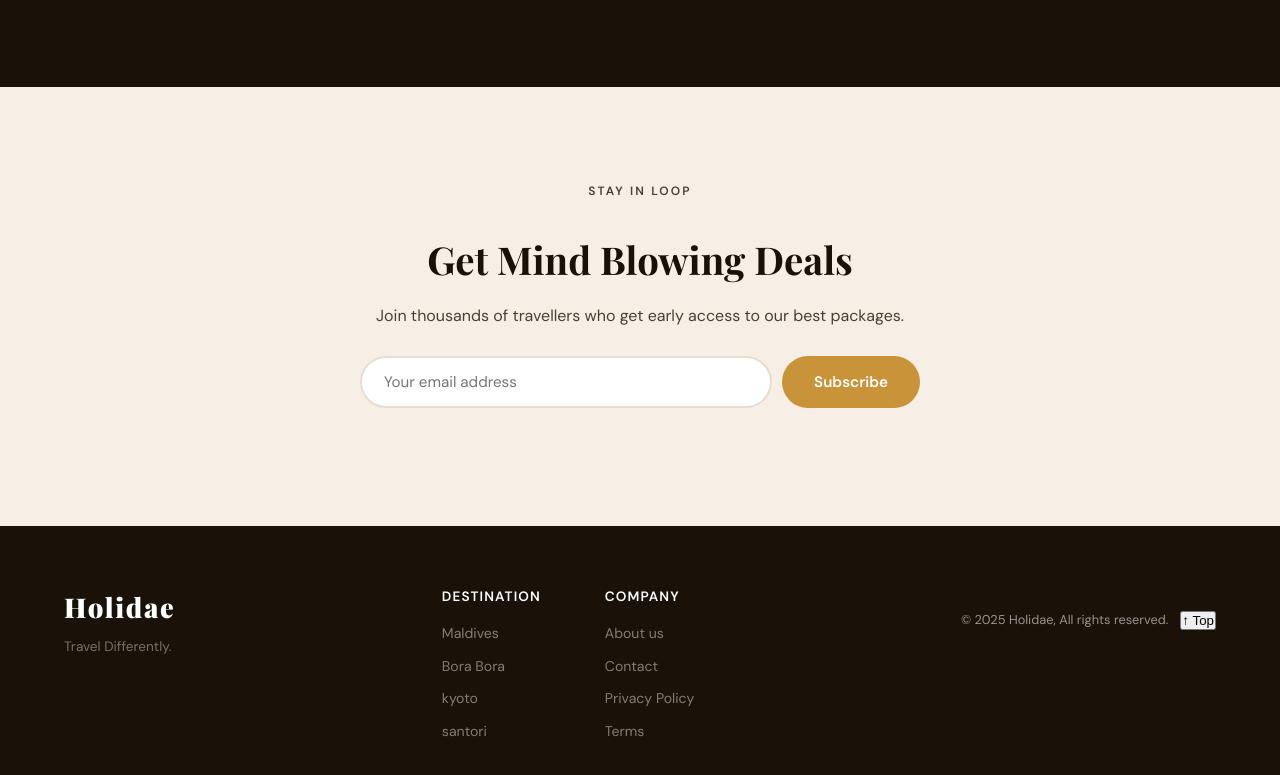
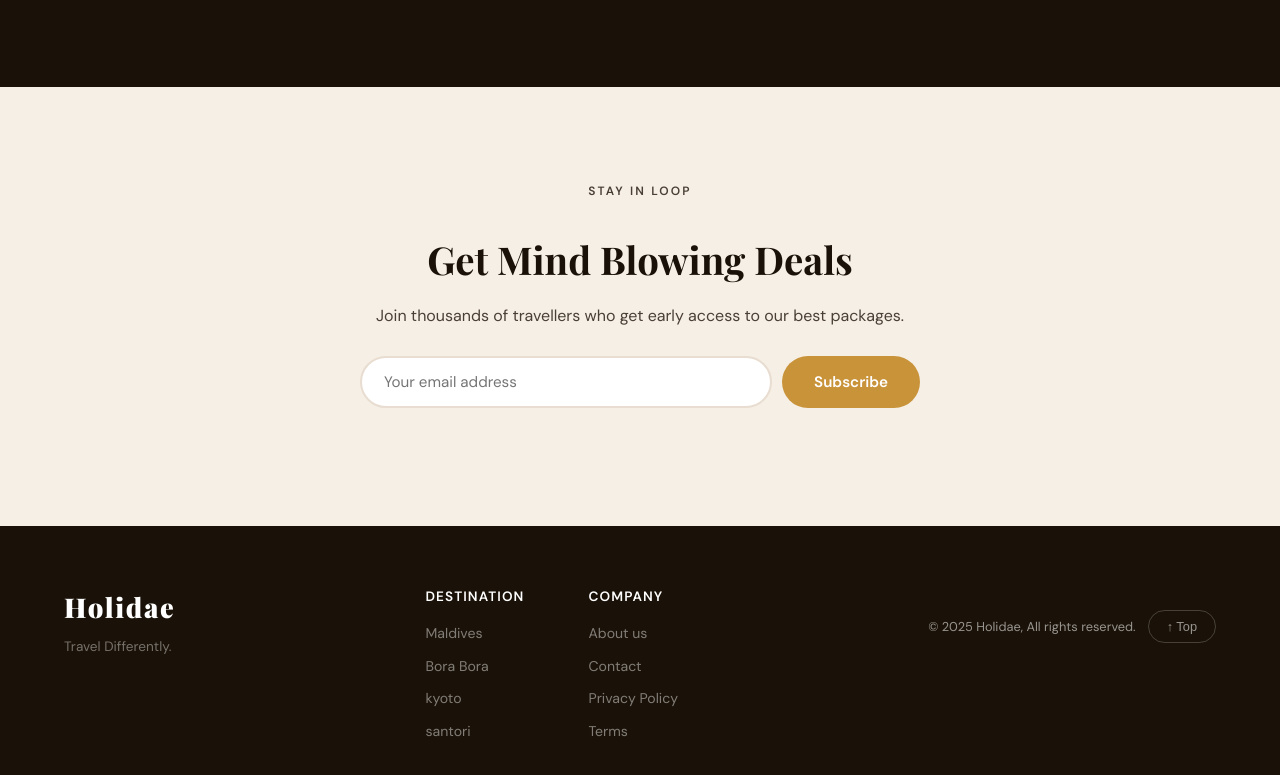
Before and after one commit to mankillw0-alt/S2--Web-Dev-Project--60-, a plain HTML site: page index.html in a window 1280 px wide. Shown: the part 3945-4720 px from the top of the page. Drawn offline with nearby package versions, Linux system fonts and the light colour scheme; a web font is replaced by a local one.

Commit message:
Update style.css

```diff
--- a/style.css
+++ b/style.css
@@ -625,3 +625,15 @@
 .footer-col a { font-size: 0.88rem; color: rgba(255,255,255,0.45); transition: color var(--transition); }
 .footer-col a:hover { color: var(--gold-light); }
 .footer-bottom { display:flex; justify-content:space-between; align-items:center; padding-top:24px; font-size:0.8rem; flex-wrap:wrap; gap:12px; }
+
+/*Back-top button*/
+.back-top {
+    background: none;
+    border: 1px solid rgba(255,255,255,0.2);
+    color: rgba(255,255,255,0.55);
+    padding: 8px 18px;
+    border-radius: 999px;
+    cursor: pointer;
+    font-size: 0.8rem;
+    transition: background var(--transition), color var(--transition), transform var(--transition);
+}
```
